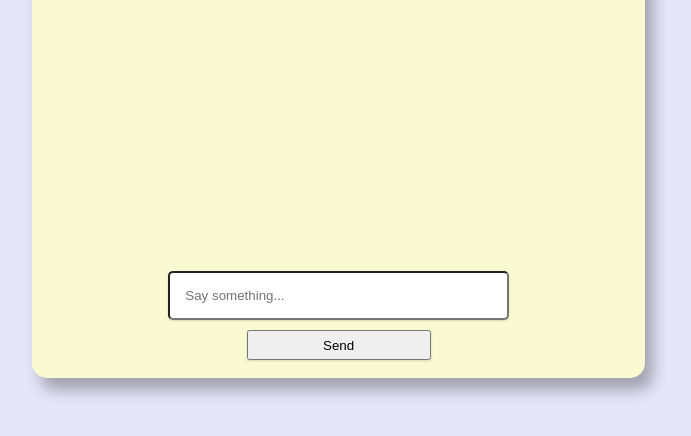
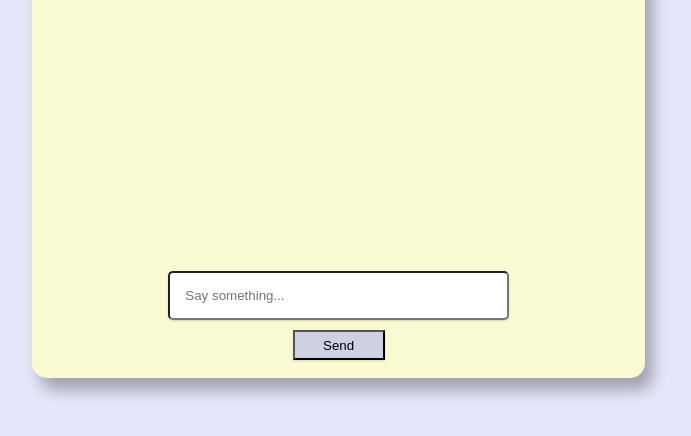
Before and after one commit to WabaScript/sockettesting, a website: page index.html in a window 1280 px wide. Shown: the part 92-528 px from the top of the page, without its empty margins (352-1043 px from the left). Drawn offline with Linux system fonts and the light colour scheme.

Commit message:
subtle button

```diff
--- a/public/style.css
+++ b/public/style.css
@@ -61,8 +61,8 @@ h1 {
 }
 
 #send-button {
-
-    width: 30%;
+    background-color: rgb(208, 208, 227);
+    width: 15%;
     height: 30px;
     box-shadow: 0 1px 2px rgba(0,0,0,0.15);
     transition: all 0.3s ease-in-out;
```
